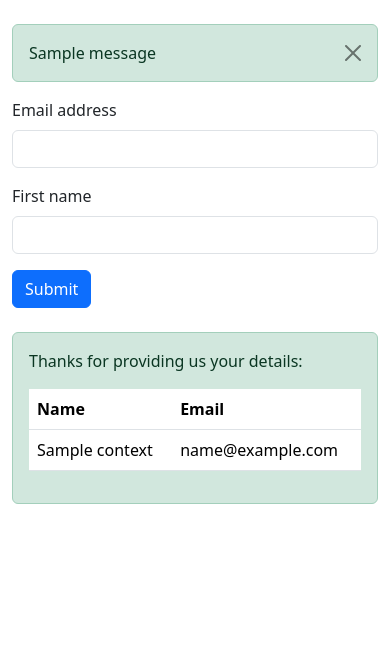
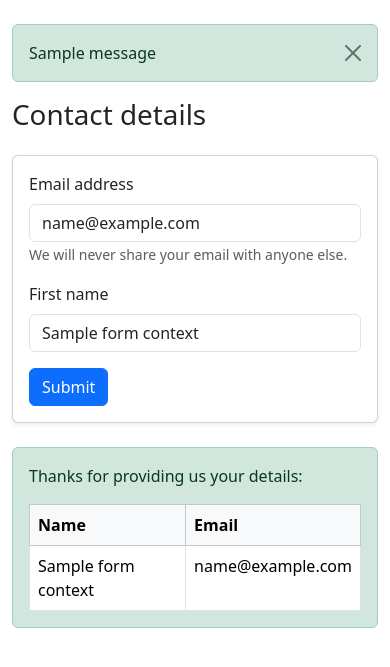
Before and after one commit to ahsankhan609/PythonFlaskProject, a Flask app: template templates/04_basic_form_data_capture.html in a window 390 px wide. Shown: the top 667 px of the page. Run offline with Flask 3, Linux system fonts and the light colour scheme; the template is opened without the code that fills it: most values are stand-ins (such as "Sample title", 1, 10 or a date in 2020); one stand-in notice (Sample message) is shown; some libraries are stand-ins or nearby versions.

Commit message:
Refactor 04_basic_form_data_capture.html to improve form structure and error handling
- Enhanced form layout with Bootstrap classes for better responsiveness.
- Added error message display for form validation feedback.
- Included pre-filled input values for user convenience.
- Improved success message display after form submission.

```diff
--- a/templates/04_basic_form_data_capture.html
+++ b/templates/04_basic_form_data_capture.html
@@ -1,30 +1,50 @@
 {% extends "base.html" %}
 
-{% block title %}Bootstrap Form {% endblock title %}
+{% block title %}Bootstrap Form{% endblock title %}
 
 {% block content %}
+<div class="row justify-content-center">
+  <div class="col-md-8 col-lg-6">
+    <h1 class="mb-4">Contact details</h1>
 
-<form method = 'POST' action = {{ url_for('form')}}>
+    {% if form_context.errors %}
+    <div class="alert alert-danger" role="alert">
+      <ul class="mb-0">
+        {% for message in form_context.errors %}
+        <li>{{ message }}</li>
+        {% endfor %}
+      </ul>
+    </div>
+    {% endif %}
 
+    <div class="card shadow-sm">
+      <div class="card-body">
+        <form method="POST" action="{{ url_for('form') }}" novalidate>
           <div class="mb-3">
             <label for="exampleInputEmail1" class="form-label">Email address</label>
-      <input type="email" name='email' class="form-control" id="exampleInputEmail1" aria-describedby="emailHelp">
+            <input type="email" name="email" class="form-control" id="exampleInputEmail1" aria-describedby="emailHelp"
+              value="{{ form_context.email or '' }}" required />
+            <small id="emailHelp" class="form-text text-muted">
+              We will never share your email with anyone else.
+            </small>
           </div>
 
           <div class="mb-3">
             <label for="exampleInputPassword1" class="form-label">First name</label>
-      <input type="text" name='first_name' class="form-control" id="exampleInputPassword1">
+            <input type="text" name="first_name" class="form-control" id="exampleInputPassword1"
+              value="{{ form_context.name or '' }}" required />
           </div>
-    <button type="submit" value='submit' class="btn btn-primary">Submit</button>
+
+          <button type="submit" class="btn btn-primary">Submit</button>
         </form>
-<br>
-  {# showing the form data if available#}
+      </div>
+    </div>
 
-{% if context %}
-  <div class="alert alert-success" role="alert">
-    <p>Thanks for providing us your details:</p>
-    <table class="table">
-  <thead>
+    {% if form_context.name and form_context.email and not form_context.errors %}
+    <div class="alert alert-success mt-4" role="alert">
+      <p class="mb-3">Thanks for providing us your details:</p>
+      <table class="table table-bordered mb-0">
+        <thead class="table-light">
           <tr>
             <th scope="col">Name</th>
             <th scope="col">Email</th>
@@ -32,12 +52,13 @@
         </thead>
         <tbody>
           <tr>
-      <td>{{ context['name'] }}</td>
-      <td>{{ context['email'] }}</td>
+            <td>{{ form_context.name }}</td>
+            <td>{{ form_context.email }}</td>
           </tr>
         </tbody>
       </table>
     </div>
     {% endif %}
-
+  </div>
+</div>
 {% endblock content %}
```
Lines whose indentation alone changed are shown as unchanged.
